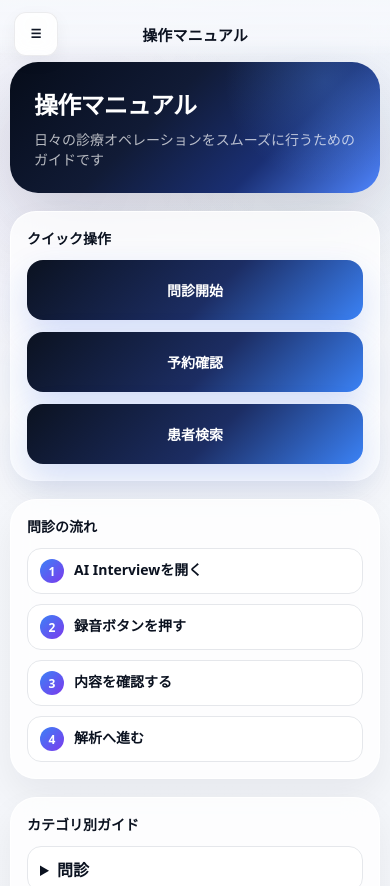
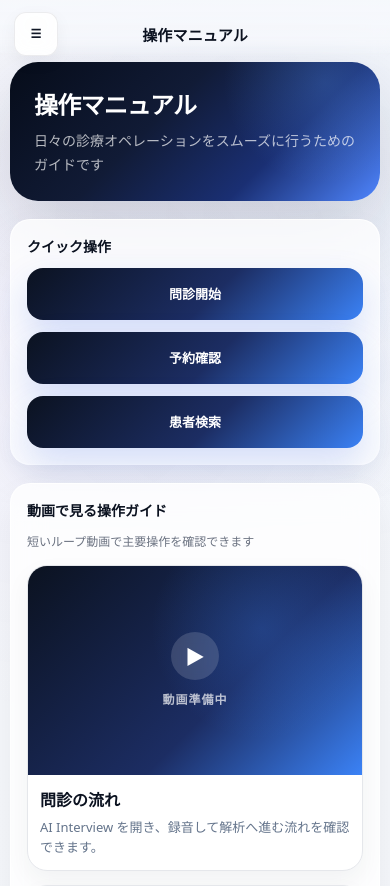
Before and after one commit to kthr-tkr/sekkotsuin-backend, a Django app: page /staff/manual/ in a window 390 px wide. Shown: the top 886 px of the page. Run offline with Django 5.2, Linux system fonts and the light colour scheme; a user stored in the database is signed in; parts of the project's set-up code (start-up, migrations or seed data) failed here and were passed over; grey boxes are pictures that could not be loaded.

Commit message:
マニュアル

```diff
--- a/templates/staff/manual.html
+++ b/templates/staff/manual.html
@@ -1,4 +1,5 @@
 {% extends "staff/_layout.html" %}
+{% load static %}
 {% block title %}Medical AI | 操作マニュアル{% endblock %}
 
 {% block extra_head %}
@@ -9,7 +10,6 @@
     gap:18px;
   }
 
-  /* ===== Header ===== */
   .manual-head{
     border-radius:28px;
     padding:24px;
@@ -30,9 +30,9 @@
     margin-top:8px;
     color:rgba(255,255,255,.7);
     font-size:14px;
+    line-height:1.7;
   }
 
-  /* ===== Card ===== */
   .manual-card{
     border-radius:26px;
     padding:20px;
@@ -46,9 +46,16 @@
     font-size:18px;
     font-weight:900;
     margin-bottom:12px;
+    color:#0b1220;
   }
 
-  /* ===== Quick Buttons ===== */
+  .card-sub{
+    color:#64748b;
+    font-size:13px;
+    line-height:1.6;
+    margin-bottom:14px;
+  }
+
   .quick-grid{
     display:grid;
     grid-template-columns:repeat(3, 1fr);
@@ -68,13 +75,13 @@
     background:linear-gradient(135deg, #0b1220 0%, #1c2d63 55%, #3b82f6 100%);
     box-shadow:0 16px 36px rgba(29,78,216,.18);
     transition:.2s;
+    text-decoration:none;
   }
 
   .quick-btn:hover{
     transform:translateY(-2px);
   }
 
-  /* ===== Flow ===== */
   .flow{
     display:flex;
     flex-direction:column;
@@ -102,46 +109,108 @@
     justify-content:center;
     font-size:12px;
     font-weight:900;
+    flex-shrink:0;
   }
 
   .flow-text{
     font-weight:700;
     font-size:14px;
     line-height:1.6;
+    color:#0f172a;
   }
 
-  /* ===== Accordion ===== */
+  .guide-grid{
+    display:grid;
+    grid-template-columns:repeat(3, 1fr);
+    gap:14px;
+  }
+
+  .guide-card{
+    border-radius:20px;
+    overflow:hidden;
+    border:1px solid #e5e7eb;
+    background:#fff;
+    box-shadow:0 10px 24px rgba(15,23,42,.05);
+  }
+
+  .guide-media{
+    aspect-ratio: 16 / 10;
+    background:#0f172a;
+    overflow:hidden;
+  }
+
+  .guide-media video,
+  .guide-media img{
+    width:100%;
+    height:100%;
+    object-fit:cover;
+    display:block;
+  }
+
+  .guide-body{
+    padding:14px;
+  }
+
+  .guide-title{
+    font-size:16px;
+    font-weight:900;
+    color:#0b1220;
+    margin-bottom:6px;
+  }
+
+  .guide-text{
+    font-size:13px;
+    color:#64748b;
+    line-height:1.6;
+  }
+
   details{
     border:1px solid #e5e7eb;
     border-radius:14px;
     padding:10px 12px;
     background:#fff;
+    margin-bottom:10px;
   }
 
   summary{
     font-weight:900;
     cursor:pointer;
+    color:#0f172a;
   }
 
   .trouble{
     margin-top:8px;
     font-size:13px;
     color:#475569;
-    line-height:1.6;
+    line-height:1.7;
   }
 
-  /* ===== Responsive ===== */
-  @media (max-width: 768px){
+  @media (max-width: 900px){
+    .guide-grid{
+      grid-template-columns:1fr;
+    }
+
     .quick-grid{
       grid-template-columns:1fr 1fr;
     }
+  }
 
+  @media (max-width: 768px){
     .manual-title{
       font-size:24px;
     }
 
     .manual-card{
       padding:16px;
+      border-radius:20px;
+    }
+
+    .card-title{
+      font-size:16px;
+    }
+
+    .guide-body{
+      padding:12px;
     }
   }
 
@@ -149,14 +218,56 @@
     .quick-grid{
       grid-template-columns:1fr;
     }
+
+    .quick-btn{
+      min-height:52px;
+      font-size:13px;
+    }
   }
+
+.guide-media.placeholder{
+  display:flex;
+  align-items:center;
+  justify-content:center;
+  background:
+    radial-gradient(circle at 70% 30%, rgba(59,130,246,.25), transparent 40%),
+    linear-gradient(135deg, #0b1220 0%, #1c2d63 60%, #3b82f6 100%);
+  color:#fff;
+}
+
+.ph-content{
+  display:flex;
+  flex-direction:column;
+  align-items:center;
+  gap:10px;
+}
+
+.ph-icon{
+  width:48px;
+  height:48px;
+  border-radius:999px;
+  background:rgba(255,255,255,.15);
+  display:flex;
+  align-items:center;
+  justify-content:center;
+  font-size:20px;
+  font-weight:900;
+  backdrop-filter:blur(6px);
+}
+
+.ph-text{
+  font-size:12px;
+  font-weight:800;
+  letter-spacing:.08em;
+  color:rgba(255,255,255,.7);
+}
+
 </style>
 {% endblock %}
 
 {% block content %}
 <div class="manual-page">
 
-  <!-- Header -->
   <div class="manual-head">
     <div class="manual-title">操作マニュアル</div>
     <div class="manual-sub">
@@ -164,7 +275,6 @@
     </div>
   </div>
 
-  <!-- Quick -->
   <div class="manual-card">
     <div class="card-title">クイック操作</div>
     <div class="quick-grid">
@@ -174,7 +284,56 @@
     </div>
   </div>
 
-  <!-- Flow -->
+  <div class="manual-card">
+    <div class="card-title">動画で見る操作ガイド</div>
+    <div class="card-sub">短いループ動画で主要操作を確認できます</div>
+
+    <div class="guide-grid">
+      <div class="guide-card">
+        <div class="guide-media placeholder">
+        <div class="ph-content">
+            <div class="ph-icon">▶</div>
+            <div class="ph-text">動画準備中</div>
+        </div>
+        </div>
+        <div class="guide-body">
+          <div class="guide-title">問診の流れ</div>
+          <div class="guide-text">
+            AI Interview を開き、録音して解析へ進む流れを確認できます。
+          </div>
+        </div>
+      </div>
+
+      <div class="guide-card">
+        <div class="guide-media">
+          <video autoplay muted loop playsinline preload="metadata">
+            <source src="{% static 'manual/videos/appointments-flow.mp4' %}" type="video/mp4">
+          </video>
+        </div>
+        <div class="guide-body">
+          <div class="guide-title">予約確認の流れ</div>
+          <div class="guide-text">
+            予約一覧から患者確認、問診確認、診察導線までの流れです。
+          </div>
+        </div>
+      </div>
+
+      <div class="guide-card">
+        <div class="guide-media">
+          <video autoplay muted loop playsinline preload="metadata">
+            <source src="{% static 'manual/videos/patient-search-flow.mp4' %}" type="video/mp4">
+          </video>
+        </div>
+        <div class="guide-body">
+          <div class="guide-title">患者検索の流れ</div>
+          <div class="guide-text">
+            氏名や電話番号で患者を検索し、詳細画面へ進む操作です。
+          </div>
+        </div>
+      </div>
+    </div>
+  </div>
+
   <div class="manual-card">
     <div class="card-title">問診の流れ</div>
     <div class="flow">
@@ -197,7 +356,6 @@
     </div>
   </div>
 
-  <!-- Accordion -->
   <div class="manual-card">
     <div class="card-title">カテゴリ別ガイド</div>
 
@@ -222,10 +380,8 @@
         ・患者が見つからない → 名前 or 電話番号検索
       </div>
     </details>
-
   </div>
 
-  <!-- Trouble -->
   <div class="manual-card">
     <div class="card-title">トラブル対応</div>
     <div class="trouble">
```
